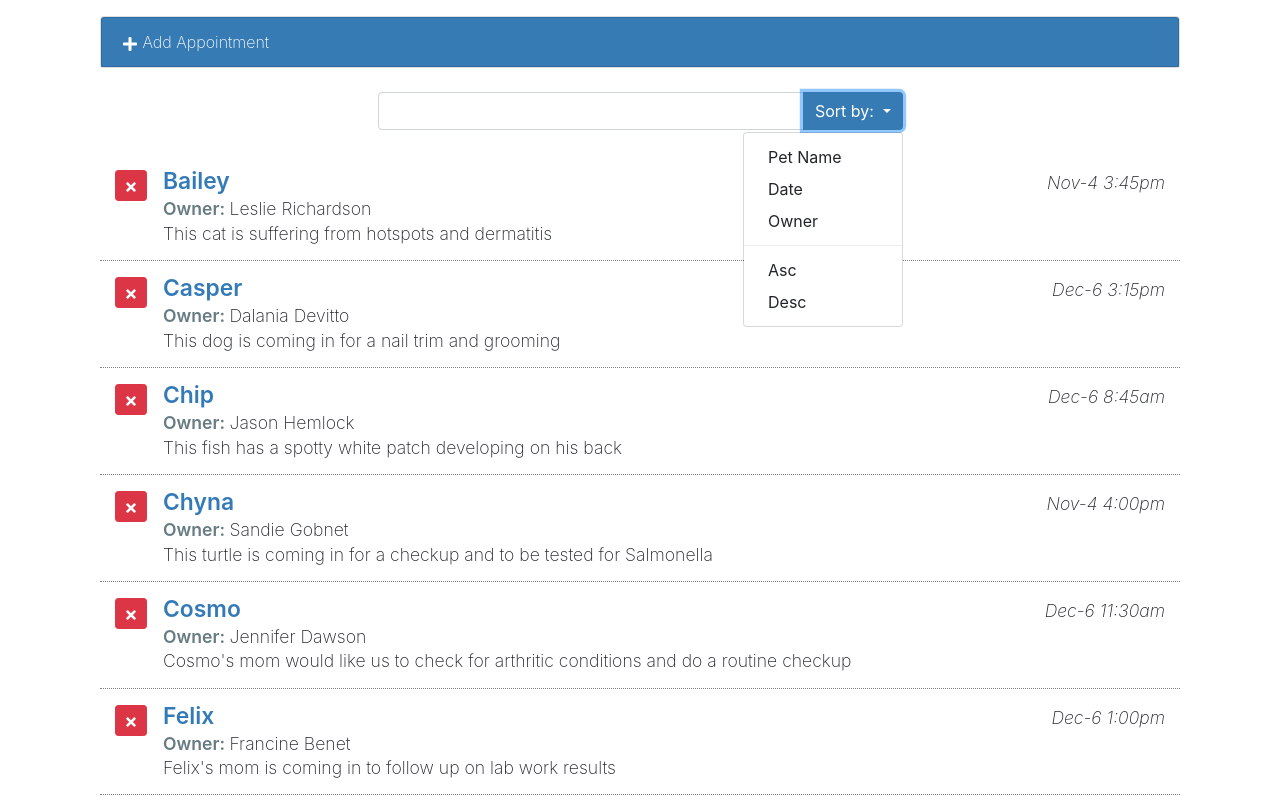
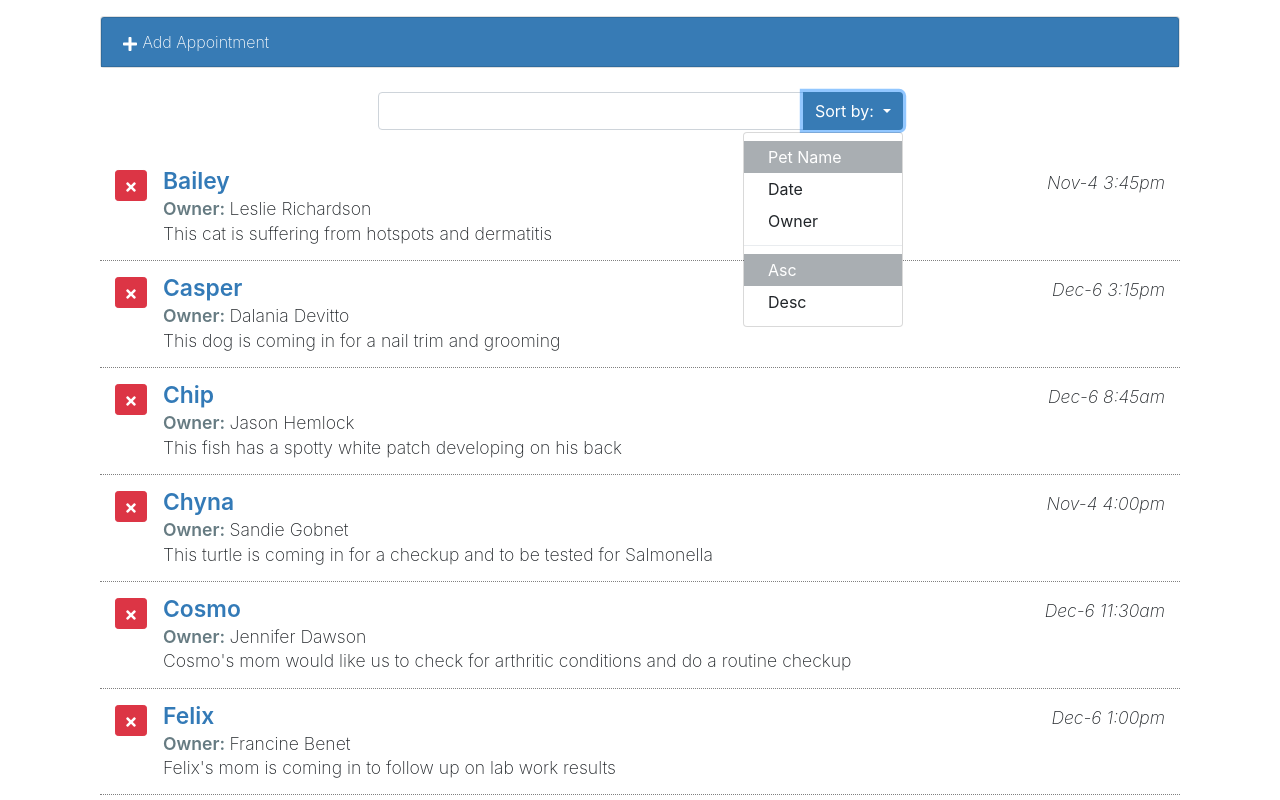
Before and after one commit to mploureno/reactInterface, a React (Create React App) app: page / in a window 1280 px wide. Both pictures are taken after a click on the button "Sort by:". Shown: the top 800 px of the page. Built offline with nearby package versions, Linux system fonts and the light colour scheme.

Commit message:
Add filtering functionality

```diff
--- a/src/components/App.js
+++ b/src/components/App.js
@@ -18,11 +18,19 @@ class App extends Component {
     this.deleteAppointment = this.deleteAppointment.bind(this);
     this.toggleForm = this.toggleForm.bind(this);
     this.addAppointment = this.addAppointment.bind(this);
+    this.changeOrder = this.changeOrder.bind(this);
   }
 
   toggleForm() {
     this.setState({
       formDisplay: !this.state.formDisplay
+    });
+  }
+
+  changeOrder(order, dir) {
+    this.setState({
+      orderBy: order,
+      orderDir: dir
     });
   }
 
@@ -87,14 +95,18 @@ class App extends Component {
             <div className="col-md-12 bg-white">
               <div className="container">
                 <AddAppointments
+                  toggleForm={this.toggleForm}
                   formDisplay={this.state.formDisplay}
-                  toggleForm={this.toggleForm}
                   addAppointment={this.addAppointment}
                 />
-                <SearchAppointments />
+                <SearchAppointments
+                  orderBy={this.state.orderBy}
+                  orderDir={this.state.orderDir}
+                  changeOrder={this.changeOrder}
+                />
                 <ListAppointments
+                  appointments={filteredApts}
                   appointments={this.state.myAppointments}
-                  appointments={filteredApts}
                   deleteAppointment={this.deleteAppointment}
                 />
               </div>
--- a/src/components/SearchAppointments.js
+++ b/src/components/SearchAppointments.js
@@ -24,20 +24,65 @@ class SearchAppointments extends Component {
               </button>
 
               <div className="sort-menu dropdown-menu dropdown-menu-right">
-                <button className="sort-by dropdown-item" href="#">
-                  Pet Name
+                <button
+                    className={
+                      'sort-by dropdown-item ' +
+                      (this.props.orderBy === 'petName' ? 'active' : '')
+                    }
+                    onClick={e =>
+                      this.props.changeOrder('petName', this.props.orderDir)
+                    }
+                    href="#"
+                  >
+                    Pet Name
                 </button>
-                <button className="sort-by dropdown-item" href="#">
+                <button
+                  className={
+                    'sort-by dropdown-item ' +
+                    (this.props.orderBy === 'aptDate' ? 'active' : '')
+                  }
+                  onClick={e =>
+                    this.props.changeOrder('aptDate', this.props.orderDir)
+                  }
+                  href="#"
+                >
                   Date
                 </button>
-                <button className="sort-by dropdown-item" href="#">
+                <button
+                  className={
+                    'sort-by dropdown-item ' +
+                    (this.props.orderBy === 'ownerName' ? 'active' : '')
+                  }
+                  onClick={e =>
+                    this.props.changeOrder('ownerName', this.props.orderDir)
+                  }
+                  href="#"
+                >
                   Owner
                 </button>
                 <div role="separator" className="dropdown-divider" />
-                <button className="sort-by dropdown-item" href="#">
+                <button
+                  className={
+                    'sort-by dropdown-item ' +
+                    (this.props.orderDir === 'asc' ? 'active' : '')
+                  }
+                  onClick={e =>
+                    this.props.changeOrder(this.props.orderBy, 'asc')
+                  }
+                  href="#"
+                >
                   Asc
                 </button>
-                <button className="sort-by dropdown-item" href="#">
+                <button
+                  className={
+                    'sort-by dropdown-item ' +
+                    (this.props.orderDir === 'desc' ? 'active' : '')
+                  }
+                  onClick={e =>
+                    this.props.changeOrder(this.props.orderBy, 'desc')
+                  }
+                  href="#"
+                >
                   Desc
                 </button>
               </div>
```
